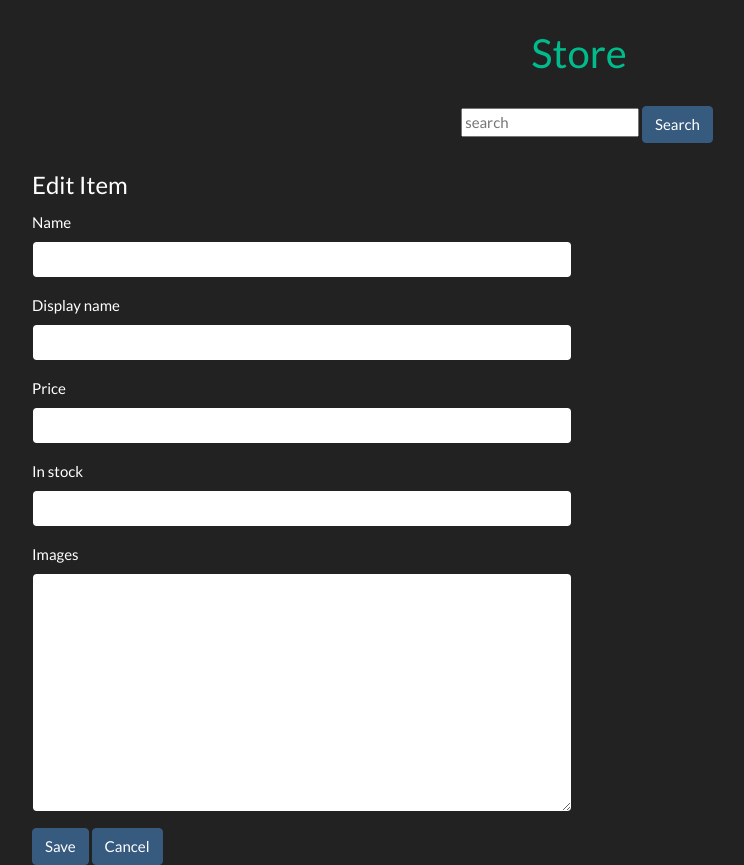
After one commit to sprajjwal/assignment-contractor, a Flask app: template templates/item_edit.html in a window 1280 px wide. The commit adds this page. Shown: the whole page, without its empty margins (53-797 px from the left). Run offline with Flask 2, Linux system fonts and the light colour scheme; the template is opened without the code that fills it, so the values that code supplies are empty; some libraries are stand-ins or nearby versions.

Commit message:
[ADD]delete, edit routes done

```diff
--- a/app.py
+++ b/app.py
@@ -16,42 +16,72 @@ items = db.items
 app = Flask(__name__)
 
 @app.route('/')
-def store_index(items=items.find()):
-    """Show all playlists."""
-    return render_template('store_index.html', items=items)
+def items_index():
+    """Show all items."""
+    return render_template('store_index.html', items=items.find())
 
 @app.route('/items', methods=['POST'])
 def add_item():
-    """Create and add a new item to the database"""
+    """Create and add a new item to the database."""
     item = {
-        'name': request.form.get('name'),
+        'name': request.form.get('name').lower(),
+        'display_name': request.form.get('display_name'),
         'price': request.form.get('price'),
         'in_stock': request.form.get('in'),
         'images': request.form.get('images').split()
     }
+    print(item['name'])
     item_id = items.insert_one(item).inserted_id
     return redirect(url_for('item', item_id=item_id))
 
 @app.route('/items_search')
 def items_search():
-    query = request.form.get('search-bar')
-    searched_items = list(items.find({"name": {'$regex': '.*On .*' }}))
-    return redirect(url_for('store_index', items=searched_items))
+    """ Logic for searchbar """
+    query = request.args.get('searchbar')
+    searched_items = items.find({"name": {'$regex': ".*"+ query.lower() +".*" }})
+    return render_template('items_search.html', items=searched_items)
+    # return redirect(url_for('store_index', items=searched_items))
 
 @app.route('/items/new')
 def items_new():
+    """ Form to make a new item for the store """
     return render_template('items_new.html', item={}, title='New Item')
-
-@app.route('/items')
-def store_items():
-    return render_template('items.html', items=items.find())
 
 @app.route('/items/<item_id>')
 def item(item_id):
+    """ Displays a single item """
     item = items.find_one({'_id': ObjectId(item_id)})
     return render_template('item.html', item=item)
 
+@app.route('/items/<item_id>', methods=["POST"])
+def item_update(item_id):
+    """ Update item """
+    updated_item = {
+        'name': request.form.get('name').lower(),
+        'display_name': request.form.get('display_name'),
+        'price': request.form.get('price'),
+        'in_stock': request.form.get('in'),
+        'images': request.form.get('images').split()
+    }
+    items.update_one(
+        {"_id" : ObjectId(item_id)},
+        {'$set' : updated_item}
+    )
+    return redirect(url_for('item', item_id=item_id))
+
+@app.route('/items/<item_id>/edit')
+def playlists_edit(item_id):
+    """Show the edit form for an item."""
+    item = items.find_one({'_id': ObjectId(item_id)})
+    return render_template('item_edit.html', item=item, title='Edit Item')
+
+
+@app.route('/items/<item_id>/delete', methods=['POST'])
+def items_delete(item_id):
+    """Delete one playlist."""
+    items.delete_one({'_id': ObjectId(item_id)})
+    return redirect(url_for('items_index'))
+
 if __name__ == '__main__':
-    # playlists.delete_many({})
-    # comments.delete_many({})
+    # items.delete_many({})
     app.run(debug=True, host='0.0.0.0', port=os.environ.get('PORT', 5000))
--- a/templates/item.html
+++ b/templates/item.html
@@ -3,7 +3,7 @@
 {% block content %}
 <div class="row">
     <div class="col-sm-6 col-offset-3">
-        <h1> {{ item.name }}</h1>
+        <h1> {{ item.display_name }}</h1>
         {% for img in item.images %}
             <div class="card"><div class="card-body">
                 <img width="400" height="400" src="{{ img }}">
--- /dev/null
+++ b/templates/item_edit.html
@@ -0,0 +1,15 @@
+{% extends 'base.html' %}
+
+{% block content %}
+<div class="row">
+    <div class="col-sm-6 col-offset-3">
+        <form method="POST" action="/items/{{ item._id }}">
+            {% include 'partials/item_form.html' %}
+
+            <!--BUTTONS-->
+            <button class="btn btn-primary" type="submit">Save</button>
+            <a href="/items/{{ item_id }}"><button class="btn btn-primary" type="button">Cancel</button></a>
+        </form>
+    </div>
+</div>
+{% endblock %}
--- a/templates/partials/item_form.html
+++ b/templates/partials/item_form.html
@@ -4,6 +4,12 @@
         <div class='form-group'>
             <label for='item_name'>Name</label><br>
             <input class='form-control' id='item_name' type='text' name='name' value='{{ item.name }}'/>
+        </div>
+
+        <!--DISPLAY NAME-->
+        <div class='form-group'>
+            <label for='display_name'>Display name</label><br>
+            <input class='form-control' id='display_name' type='text' name='display_name' value='{{ item.display_name }}'/>
         </div>
 
         <!-- DESCRIPTION -->
@@ -21,6 +27,6 @@
         <!-- DESCRIPTION -->
         <div class='form-group'>
             <label for='item_images'>Images</label><br/>
-            <textarea class='form-control' id='item_images' name='images' rows='10' />{{ "\n".join(item_images) }}</textarea>
+            <textarea class='form-control' id='item_images' name='images' rows='10' />{{ "\n".join(item.images) }}</textarea>
         </div>
     </fieldset>
```
Also changed, not shown: templates/items_search.html (added, +15 -0 lines), templates/store_index.html (+7 -2 lines).
